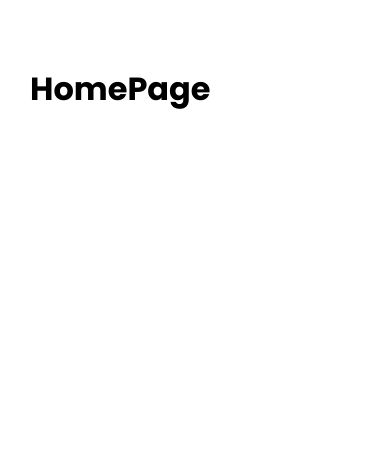
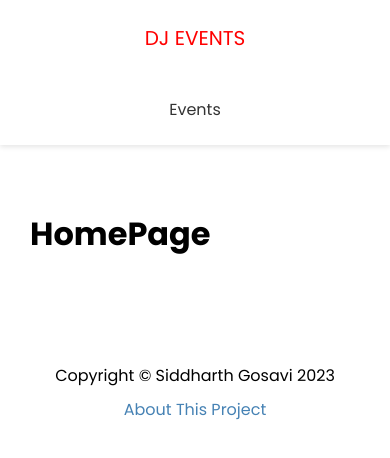
Before and after one commit to siddharthgosavi/dj-events-frontend, a Next.js app: page / in a window 390 px wide. Shown: the top 458 px of the page. Built offline with nearby package versions, Linux system fonts and the light colour scheme.

Commit message:
Create Layout Header and footer

```diff
--- /dev/null
+++ b/components/Footer.js
@@ -0,0 +1,13 @@
+import Link from "next/link";
+import styles from "../styles/Footer.module.css";
+
+export default function Footer() {
+  return (
+    <footer className={styles.footer}>
+      <p>Copyright &copy; Siddharth Gosavi 2023</p>
+      <p>
+        <Link href="/about">About This Project</Link>
+      </p>
+    </footer>
+  );
+}
--- /dev/null
+++ b/components/Header.js
@@ -0,0 +1,19 @@
+import Link from "next/link";
+import styles from "../styles/Header.module.css";
+export default function Header() {
+  return (
+    <header className={styles.header}>
+      <div className={styles.logo}>
+        <Link href="/">DJ Events</Link>
+      </div>
+
+      <nav>
+        <ul>
+          <li>
+            <Link href="/events">Events</Link>
+          </li>
+        </ul>
+      </nav>
+    </header>
+  );
+}
--- a/components/Layout.js
+++ b/components/Layout.js
@@ -1,5 +1,7 @@
 import Head from "next/head";
 import styles from "../styles/Layout.module.css";
+import Footer from "./Footer";
+import Header from "./Header";
 export default function Layout({ title, keywords, description, children }) {
   return (
     <div>
@@ -8,7 +10,9 @@
         <meta name="description" content={description} />
         <meta name="keywords" content={keywords} />
       </Head>
+      <Header />
       <div className={styles.container}>{children}</div>
+      <Footer />
     </div>
   );
 }
--- /dev/null
+++ b/styles/Footer.module.css
@@ -0,0 +1,8 @@
+.footer {
+  margin: 100px 0 40px;
+  text-align: center;
+}
+
+.footer p {
+  margin: 5px 0;
+}
--- /dev/null
+++ b/styles/Header.module.css
@@ -0,0 +1,56 @@
+.header {
+  display: flex;
+  justify-content: space-between;
+  align-items: center;
+  background: #fff;
+  color: #333;
+  height: 60px;
+  padding: 0 30px;
+  box-shadow: 0 2px 5px rgba(0, 0, 0, 0.1);
+}
+
+.header a {
+  color: #333;
+  margin-right: 20px;
+}
+
+.header a:hover {
+  color: #000;
+}
+.header ul {
+  display: flex;
+  align-items: center;
+  justify-content: center;
+  list-style: none;
+}
+
+.logo {
+  color: red;
+  font-size: 20px;
+  text-transform: uppercase;
+}
+
+.logo a {
+  color: red;
+}
+
+@media (max-width: 768px) {
+  .header {
+    flex-direction: column;
+    height: auto;
+  }
+
+  .header ul {
+    margin: 20px 0;
+    flex-direction: column;
+    text-align: center;
+  }
+
+  .header a {
+    margin-right: 0;
+  }
+
+  .logo {
+    margin: 20px 0;
+  }
+}
```
